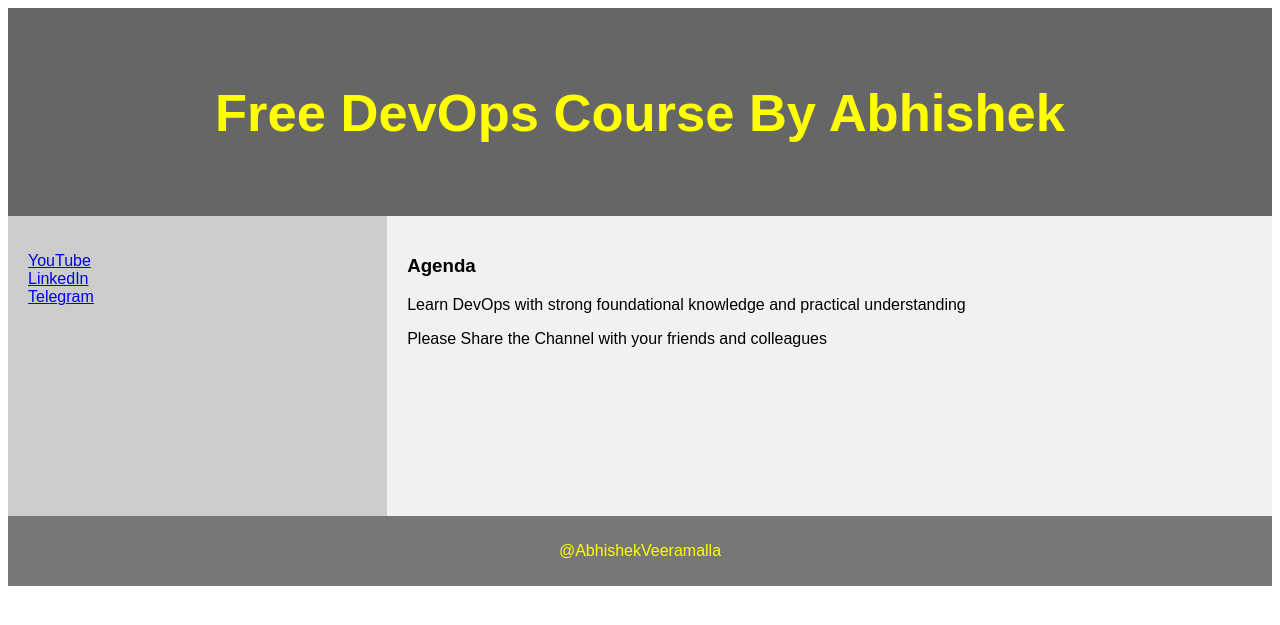
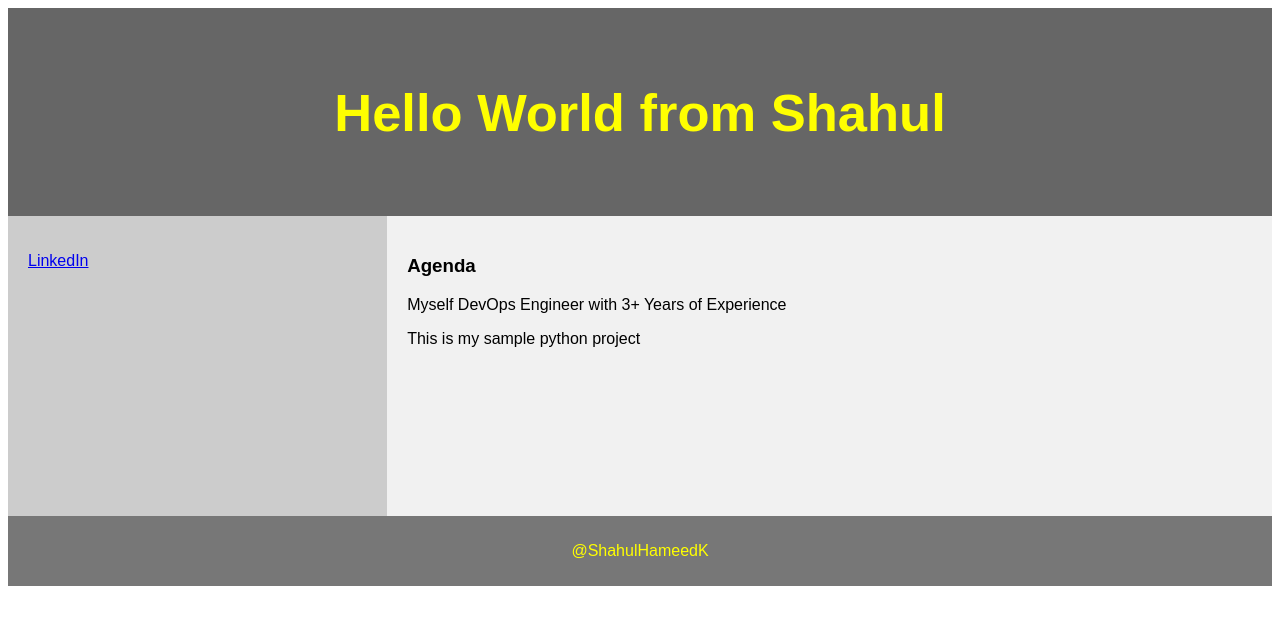
Before and after one commit to shahul-hameedk-1115/Docker_Projects, a Django app: page /demo/ in a window 1280 px wide. Shown: the top 625 px of the page. Run offline with Django 4.2, Linux system fonts and the light colour scheme.

Commit message:
Update demo_site.html

```diff
--- a/examples/python-web-app/devops/demo/templates/demo_site.html
+++ b/examples/python-web-app/devops/demo/templates/demo_site.html
@@ -73,27 +73,25 @@ footer {
 
 
 <header>
-  <h2>Free DevOps Course By Abhishek</h2>
+  <h2>Hello World from Shahul</h2>
 </header>
 
 <section>
   <nav>
     <ul>
-      <li><a href="www.youtube.com/@AbhishekVeeramalla">YouTube</a></li>
-      <li><a href="www.linkedin.com/in/abhishek-veeramalla-77b33996/">LinkedIn</a></li>
-      <li><a href="https://telegram.me/abhishekveeramalla">Telegram</a></li>
+      <li><a href="https://www.linkedin.com/in/hameed15/">LinkedIn</a></li>
     </ul>
   </nav>
 
   <article>
     <h1>Agenda</h1>
-    <p>Learn DevOps with strong foundational knowledge and practical understanding</p>
-    <p>Please Share the Channel with your friends and colleagues</p>
+    <p>Myself DevOps Engineer with 3+ Years of Experience</p>
+    <p>This is my sample python project</p>
   </article>
 </section>
 
 <footer>
-  <p>@AbhishekVeeramalla</p>
+  <p>@ShahulHameedK</p>
 </footer>
 
 </body>
```
